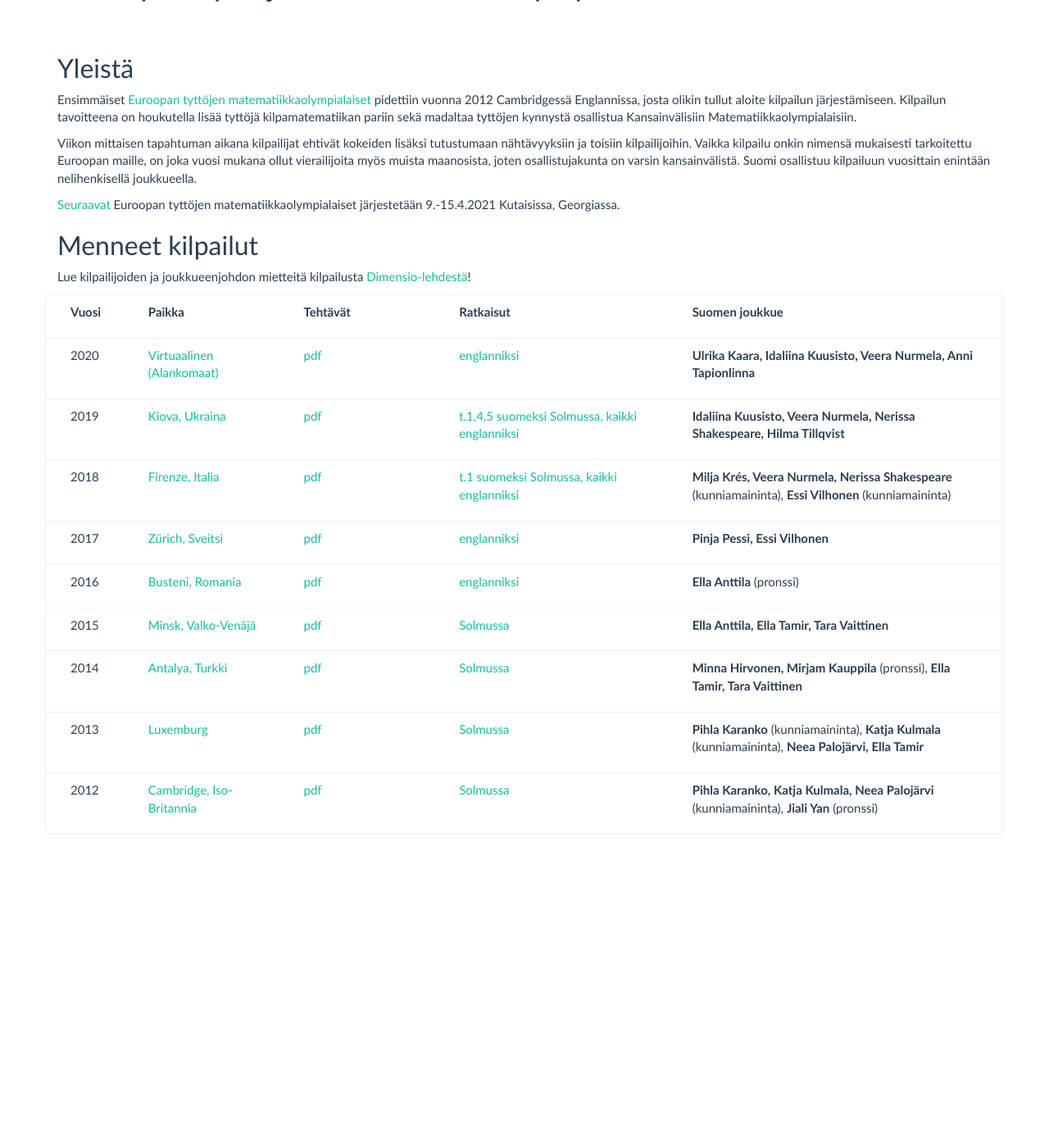
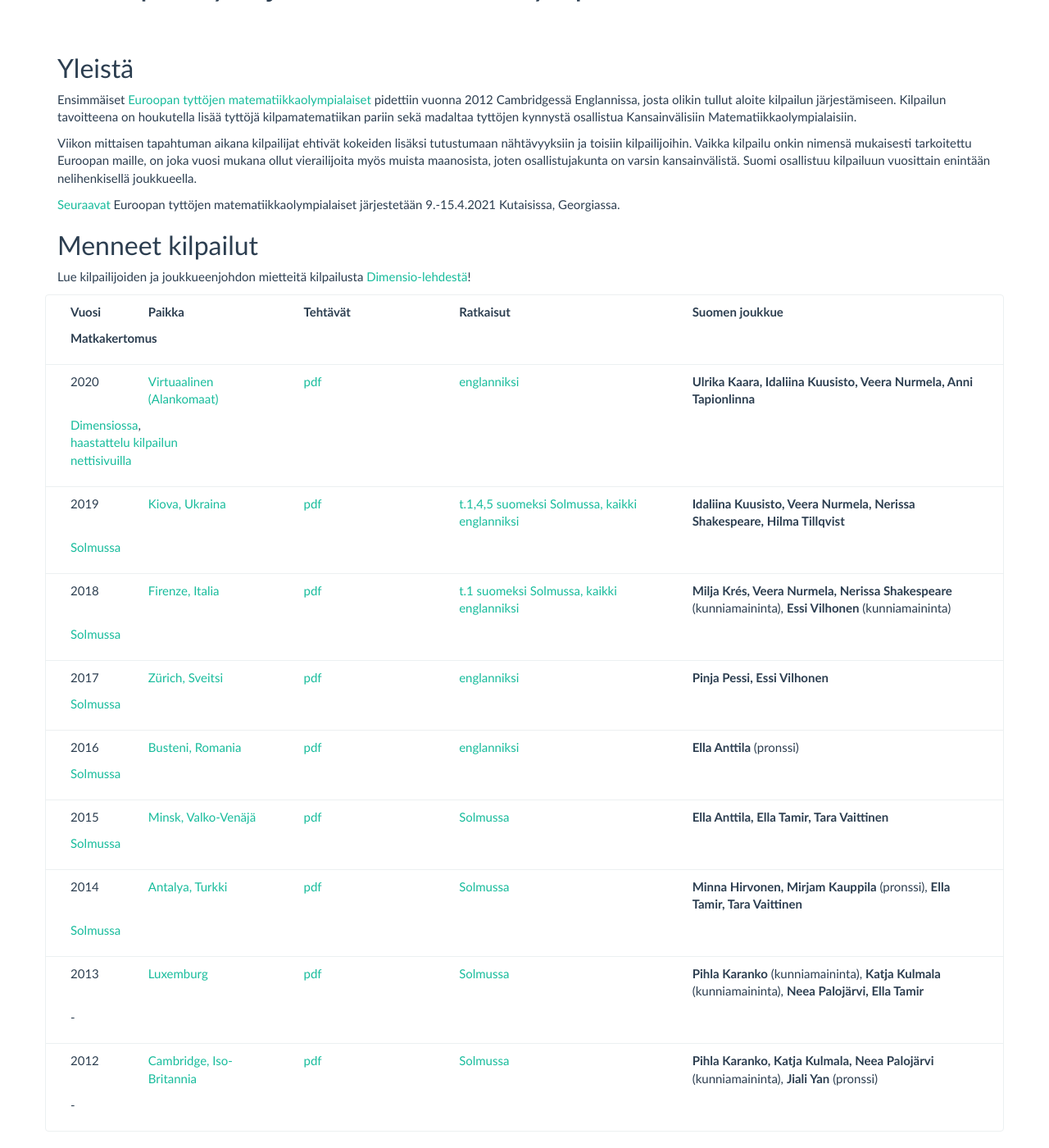
Before and after one commit to matematiikkakilpailut/matematiikkakilpailut.github.io, a Jekyll site: the page built from EGMO/index.md, in a window 1280 px wide and 1400 px high, scrolled down 224 px. Shown: the whole window at 82% size. Built offline with Jekyll 4.4.1, drawn with Linux system fonts in a browser that asks for light colours; before the commit the page ends 1261 px from its top, so only the background shows below that.

Commit message:
Update index.md
kertomukset

```diff
--- a/EGMO/index.md
+++ b/EGMO/index.md
@@ -93,6 +93,7 @@ Lue kilpailijoiden ja joukkueenjohdon mietteitä kilpailusta [Dimensio-lehdestä
 <div class="col-xs-2">{{ k['tehtavat'] | markdownify }}</div>
 <div class="col-xs-4 col-sm-3">{{ k['ratkaisut'] | markdownify }}</div>
 <div class="col-xs-4 col-sm-4">{{ k['edustajat'] | markdownify }}</div>
+<div class="col-xs-2">{{ k['kertomus'] | markdownify }}</div>
 </div>
 {% endfor %}
 </div>
```
